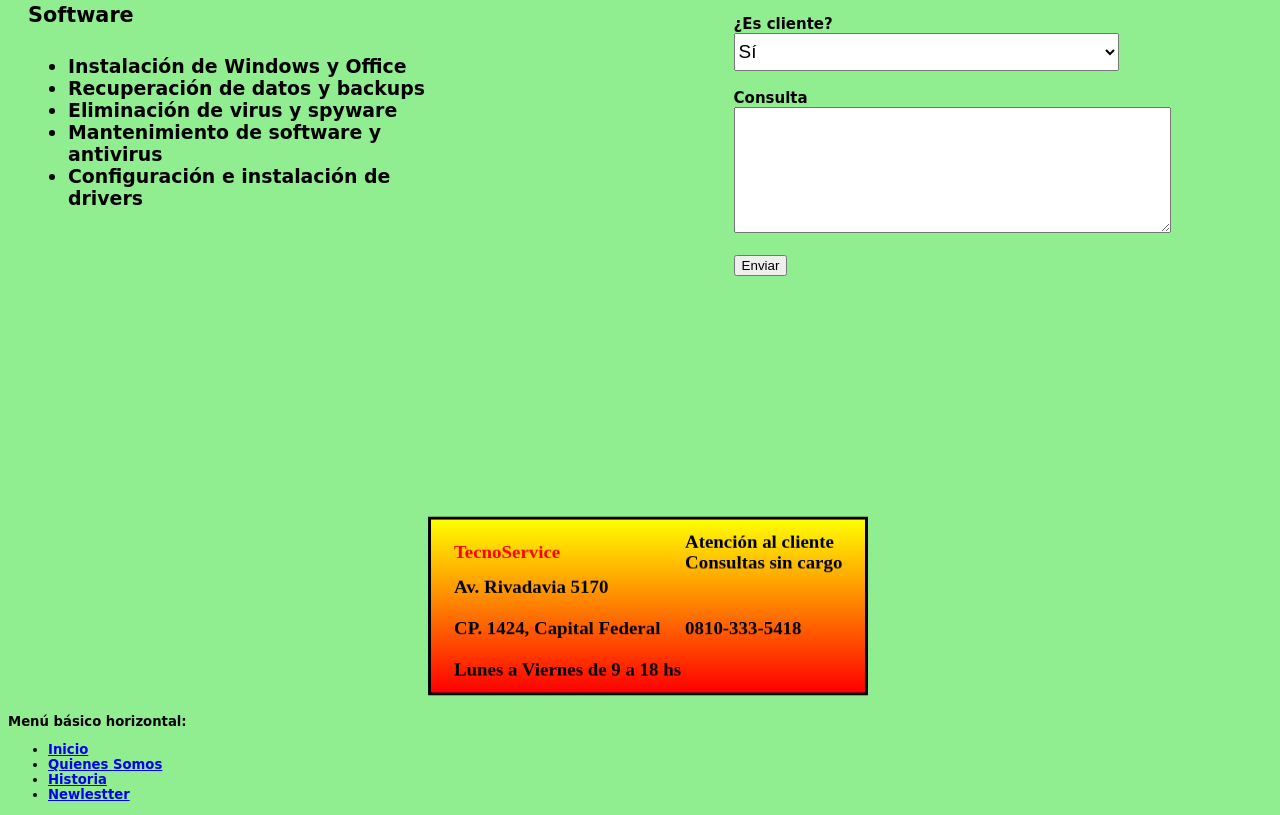
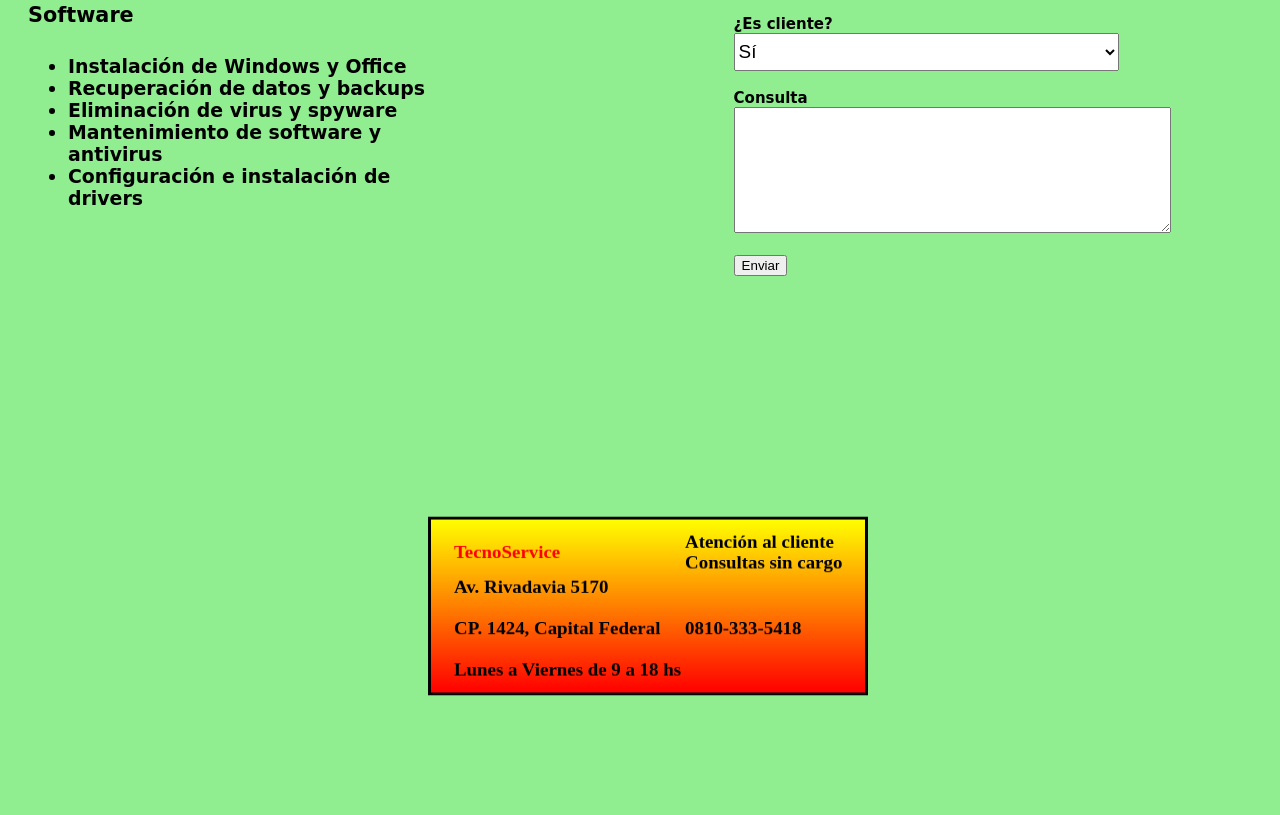
Before and after one commit to MarianoFrancese/Proyecto-Coderhouse, a website: page index.html in a window 1280 px wide. Shown: the part 896-1711 px from the top of the page. After the commit the page ends 1607 px from the top, so only its background shows below. Drawn offline with nearby package versions, Linux system fonts and the light colour scheme; a web font is replaced by a local one.

Commit message:
Update index.html

```diff
--- a/index.html
+++ b/index.html
@@ -128,23 +128,6 @@
                 </tbody>
             </table>
         </section>
-
-        <div class="container">
-            <p>Menú básico horizontal:</p>
-            <ul class="nav">
-              <li class="nav-item">
-                <a class="nav-link" href="#">Inicio</a>
-              </li>
-              <li class="nav-item">
-                <a class="nav-link" href="#">Quienes Somos</a>
-              </li>
-              <li class="nav-item">
-                <a class="nav-link" href="#">Historia</a>
-              </li>
-              <li class="nav-item">
-                <a class="nav-link disabled" href="#">Newlestter</a>
-              </li>
-
     </footer>
 
     <script src="https://cdn.jsdelivr.net/npm/bootstrap@5.0.0/dist/js/bootstrap.bundle.min.js" integrity="sha384-p34f1UUtsS3wqzfto5wAAmdvj+osOnFyQFpp4Ua3gs/ZVWx6oOypYoCJhGGScy+8" crossorigin="anonymous"></script>
```
